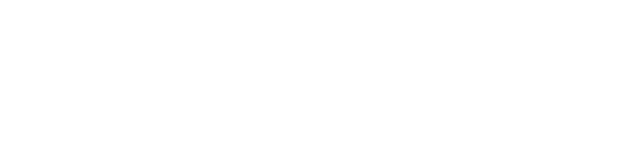
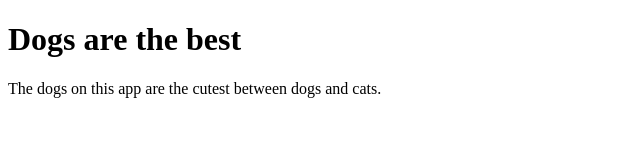
Before and after one commit to mpfiffner-wq/001-titles-headings-paragraphs-, a website: page index.html in a window 1280 px wide. Shown: the whole page, without its empty margins (0-640 px from the left). Drawn offline with Linux system fonts and the light colour scheme.

Commit message:
Update index.html

```diff
--- a/index.html
+++ b/index.html
@@ -1,8 +1,12 @@
-<html>
-    <head>
-
-    </head>
-    <body>
-
-    </body>
+<!DOCTYPE html>
+<html lang="en">
+<head>
+    <meta charset="UTF-8">
+    <meta name="viewport" content="width=device-width, initial-scale=1.0">
+    <title>Dog Photo App</title>
+</head>
+<body>
+    <h1>Dogs are the best</h1>
+    <p>The dogs on this app are the cutest between dogs and cats.</p>
+</body>
 </html>
```
